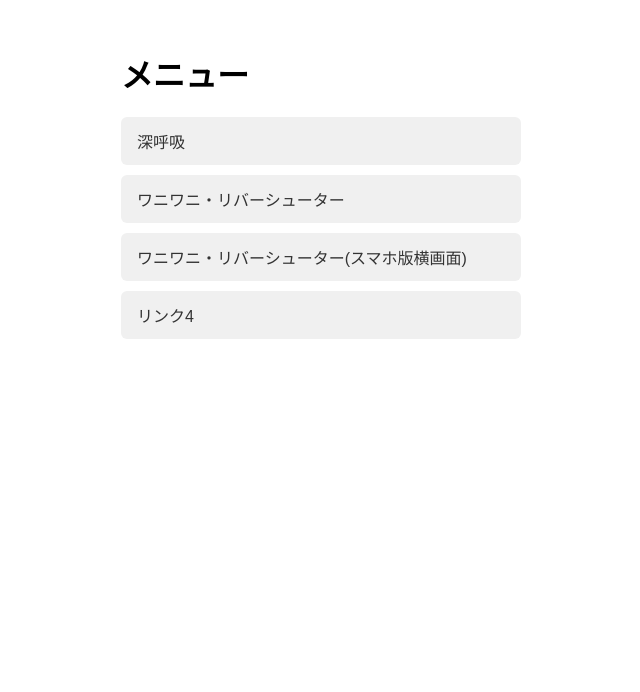
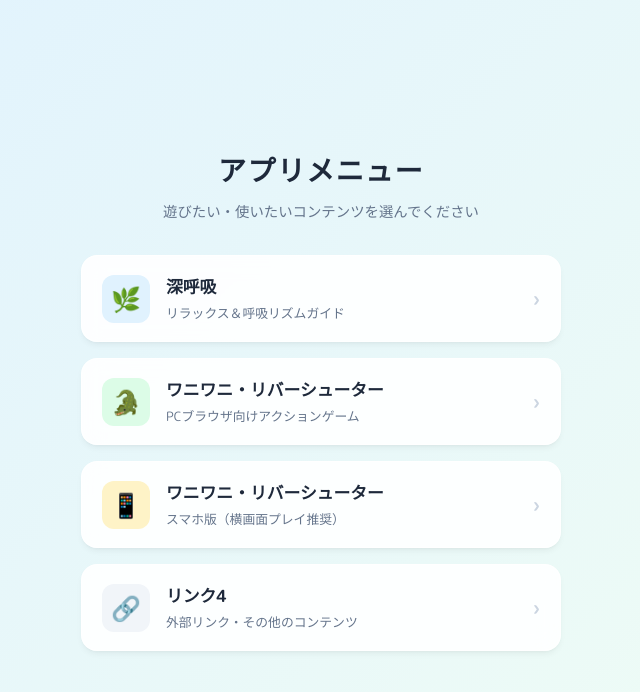
Before and after one commit to takuyakk11-sudo/kt, a plain HTML site: page index.html in a window 1280 px wide. Shown: the whole page, without its empty margins (319-959 px from the left). Drawn offline with Linux system fonts and the light colour scheme.

Commit message:
Update index.html

```diff
--- a/index.html
+++ b/index.html
@@ -3,43 +3,199 @@
 <head>
   <meta charset="UTF-8">
   <meta name="viewport" content="width=device-width, initial-scale=1.0">
-  <title>メニュー</title>
+  <title>アプリメニュー</title>
+  <!-- Google Fontsの読み込み（丸みのあるモダンなフォント） -->
+  <link rel="preconnect" href="https://fonts.googleapis.com">
+  <link rel="preconnect" href="https://fonts.gstatic.com" crossorigin>
+  <link href="https://fonts.googleapis.com/css2?family=M+PLUS+Rounded+1c:wght@400;700&display=swap" rel="stylesheet">
   <style>
+    :root {
+      --bg-gradient: linear-gradient(135deg, #e0f2fe 0%, #f0fdf4 100%);
+      --card-bg: rgba(255, 255, 255, 0.9);
+      --text-main: #1e293b;
+      --text-sub: #64748b;
+      --accent-color: #0ea5e9;
+      --shadow-sm: 0 4px 6px -1px rgba(0, 0, 0, 0.05), 0 2px 4px -2px rgba(0, 0, 0, 0.05);
+      --shadow-hover: 0 10px 25px -5px rgba(14, 165, 233, 0.15), 0 8px 10px -6px rgba(14, 165, 233, 0.1);
+    }
+
+    * {
+      box-sizing: border-box;
+      margin: 0;
+      padding: 0;
+    }
+
     body {
-      font-family: sans-serif;
-      max-width: 400px;
-      margin: 50px auto;
-      padding: 0 20px;
+      font-family: 'M PLUS Rounded 1c', sans-serif;
+      background: var(--bg-gradient);
+      color: var(--text-main);
+      min-height: 100vh;
+      display: flex;
+      justify-content: center;
+      align-items: center;
+      padding: 24px 16px;
     }
+
+    .container {
+      width: 100%;
+      max-width: 480px;
+    }
+
+    header {
+      text-align: center;
+      margin-bottom: 32px;
+    }
+
+    h1 {
+      font-size: 1.75rem;
+      font-weight: 700;
+      letter-spacing: 0.05em;
+      color: var(--text-main);
+      margin-bottom: 8px;
+    }
+
+    .subtitle {
+      font-size: 0.9rem;
+      color: var(--text-sub);
+    }
+
     ul {
       list-style: none;
-      padding: 0;
+      display: flex;
+      flex-direction: column;
+      gap: 16px;
     }
-    li {
-      margin-bottom: 10px;
+
+    a.menu-card {
+      display: flex;
+      align-items: center;
+      padding: 18px 20px;
+      background-color: var(--card-bg);
+      backdrop-filter: blur(10px);
+      border: 1px solid rgba(255, 255, 255, 0.8);
+      border-radius: 16px;
+      text-decoration: none;
+      color: inherit;
+      box-shadow: var(--shadow-sm);
+      transition: all 0.25s cubic-bezier(0.4, 0, 0.2, 1);
+      position: relative;
+      overflow: hidden;
     }
-    a {
+
+    /* ホバー時の浮き上がり＆光るアニメーション */
+    a.menu-card:hover {
+      transform: translateY(-4px);
+      box-shadow: var(--shadow-hover);
+      border-color: rgba(14, 165, 233, 0.3);
+    }
+
+    a.menu-card:active {
+      transform: translateY(-1px);
+    }
+
+    .icon-box {
+      width: 48px;
+      height: 48px;
+      border-radius: 12px;
+      display: flex;
+      justify-content: center;
+      align-items: center;
+      font-size: 1.5rem;
+      margin-right: 16px;
+      flex-shrink: 0;
+    }
+
+    /* 各アイテムごとのアイコン背景色 */
+    .icon-breath { background-color: #e0f2fe; color: #0284c7; }
+    .icon-game-pc { background-color: #dcfce7; color: #16a34a; }
+    .icon-game-sp { background-color: #fef3c7; color: #d97706; }
+    .icon-other   { background-color: #f1f5f9; color: #475569; }
+
+    .card-content {
+      flex-grow: 1;
+    }
+
+    .card-title {
+      font-size: 1.05rem;
+      font-weight: 700;
+      margin-bottom: 4px;
       display: block;
-      padding: 12px 16px;
-      background-color: #f0f0f0;
-      color: #333;
-      text-decoration: none;
-      border-radius: 6px;
     }
-    a:hover {
-      background-color: #e0e0e0;
+
+    .card-desc {
+      font-size: 0.8rem;
+      color: var(--text-sub);
+      display: block;
+    }
+
+    .arrow {
+      color: #cbd5e1;
+      font-size: 1.2rem;
+      font-weight: bold;
+      margin-left: 12px;
+      transition: transform 0.25s ease, color 0.25s ease;
+    }
+
+    a.menu-card:hover .arrow {
+      transform: translateX(4px);
+      color: var(--accent-color);
     }
   </style>
 </head>
 <body>
 
-  <h1>メニュー</h1>
-  <ul>
-    <li><a href="Deep_Breath-Ver3.html">深呼吸</a></li>
-    <li><a href="waniwani2.html">ワニワニ・リバーシューター</a></li>
-    <li><a href="waniwani-sumaho3.html">ワニワニ・リバーシューター(スマホ版横画面)</a></li>
-    <li><a href="https://example.com/4">リンク4</a></li>
-  </ul>
+  <div class="container">
+    <header>
+      <h1>アプリメニュー</h1>
+      <p class="subtitle">遊びたい・使いたいコンテンツを選んでください</p>
+    </header>
+
+    <ul>
+      <li>
+        <a href="Deep_Breath-Ver3.html" class="menu-card">
+          <div class="icon-box icon-breath">🌿</div>
+          <div class="card-content">
+            <span class="card-title">深呼吸</span>
+            <span class="card-desc">リラックス＆呼吸リズムガイド</span>
+          </div>
+          <span class="arrow">›</span>
+        </a>
+      </li>
+
+      <li>
+        <a href="waniwani2.html" class="menu-card">
+          <div class="icon-box icon-game-pc">🐊</div>
+          <div class="card-content">
+            <span class="card-title">ワニワニ・リバーシューター</span>
+            <span class="card-desc">PCブラウザ向けアクションゲーム</span>
+          </div>
+          <span class="arrow">›</span>
+        </a>
+      </li>
+
+      <li>
+        <a href="waniwani-sumaho3.html" class="menu-card">
+          <div class="icon-box icon-game-sp">📱</div>
+          <div class="card-content">
+            <span class="card-title">ワニワニ・リバーシューター</span>
+            <span class="card-desc">スマホ版（横画面プレイ推奨）</span>
+          </div>
+          <span class="arrow">›</span>
+        </a>
+      </li>
+
+      <li>
+        <a href="https://example.com/4" class="menu-card">
+          <div class="icon-box icon-other">🔗</div>
+          <div class="card-content">
+            <span class="card-title">リンク4</span>
+            <span class="card-desc">外部リンク・その他のコンテンツ</span>
+          </div>
+          <span class="arrow">›</span>
+        </a>
+      </li>
+    </ul>
+  </div>
 
 </body>
 </html>
```
